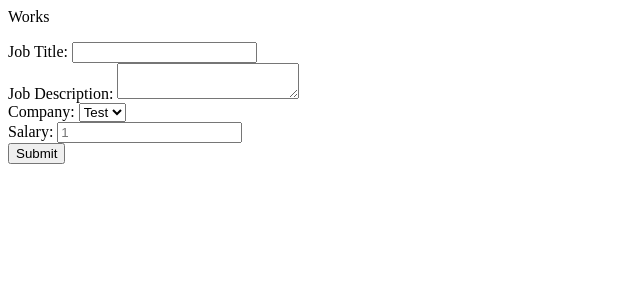
After one commit to Syndamia/devrix-job-board, a PHP site: page /views/create-offer.php in a window 1280 px wide. The commit adds this page. Shown: the top 300 px of the page, without its empty margins (0-640 px from the left). Run offline with PHP 8.4, Linux system fonts and the light colour scheme.

Commit message:
Added create (job) offer and view that have demo functionality (basic post request and echo values)

```diff
--- a/src/index.php
+++ b/src/index.php
@@ -2,6 +2,7 @@
 
 <?php
 include_once("controllers/LandingController.php");
+include_once("controllers/CreateOfferController.php");
 
 /* The landing page practically acts as our page router.
  * All request get redirected to here (look at the devrix-job-board.conf)
@@ -15,6 +16,10 @@ switch ($request) {
 	case "/":
 		LandingController::invoke();
 		break;
+	case "/CreateOffer":
+	case "/CreateOffer/":
+		CreateOfferController::invoke();
+		break;
 	default:
 		http_response_code(404);
 		break;
--- /dev/null
+++ b/src/views/create-offer.php
@@ -0,0 +1,19 @@
+<p>Works</p>
+
+<form method="post">
+	<label for="title">Job Title: </label>
+	<input type="text" name="title">
+	<br>
+	<label for="description">Job Description: </label>
+	<textarea type="text" name="description"></textarea>
+	<br>
+	<label for="company">Company: </label>
+	<select name="company">
+		<option>Test</option>
+	</select>
+	<br>
+	<label for="salary">Salary: </label>
+	<input type="number" name="salary" min="1" placeholder="1">
+	<br>
+	<input type="submit" value="Submit">
+</form>
```
Also changed, not shown: src/controllers/CreateOfferController.php (added, +16 -0 lines).
